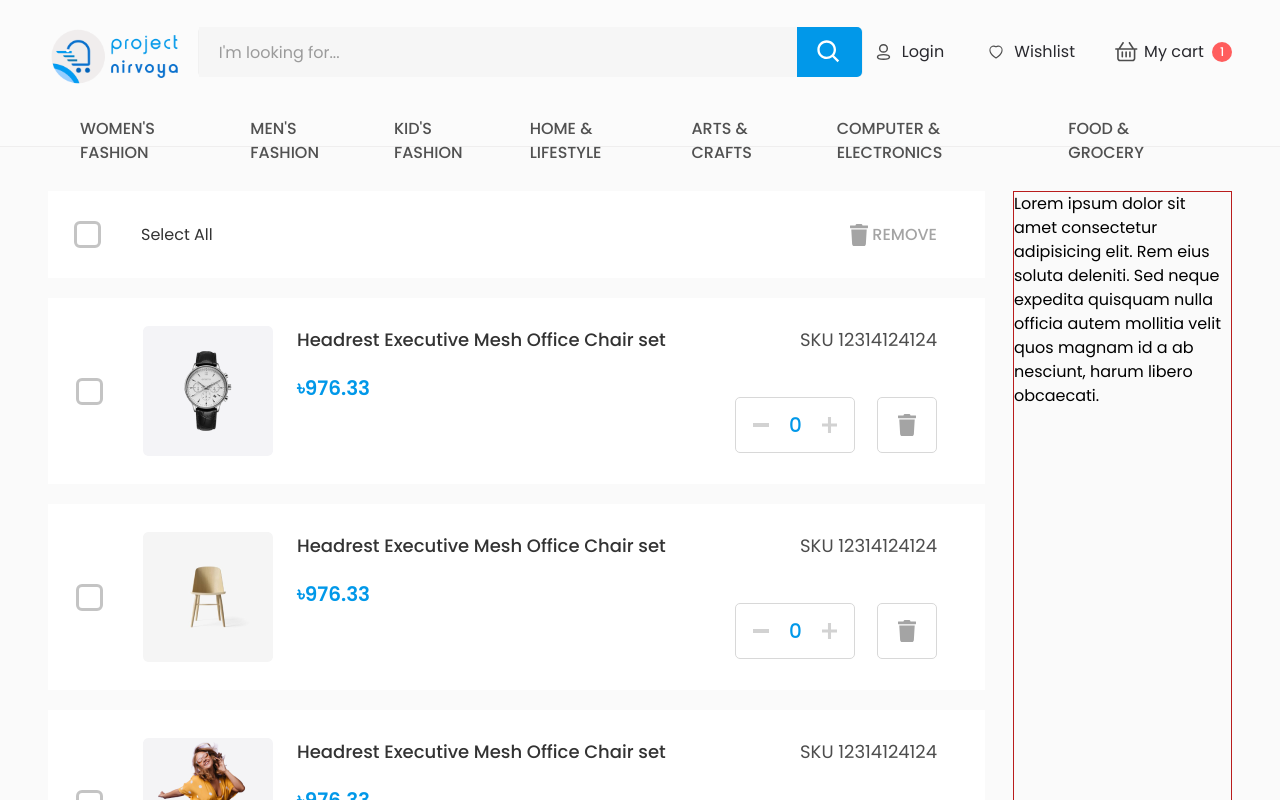
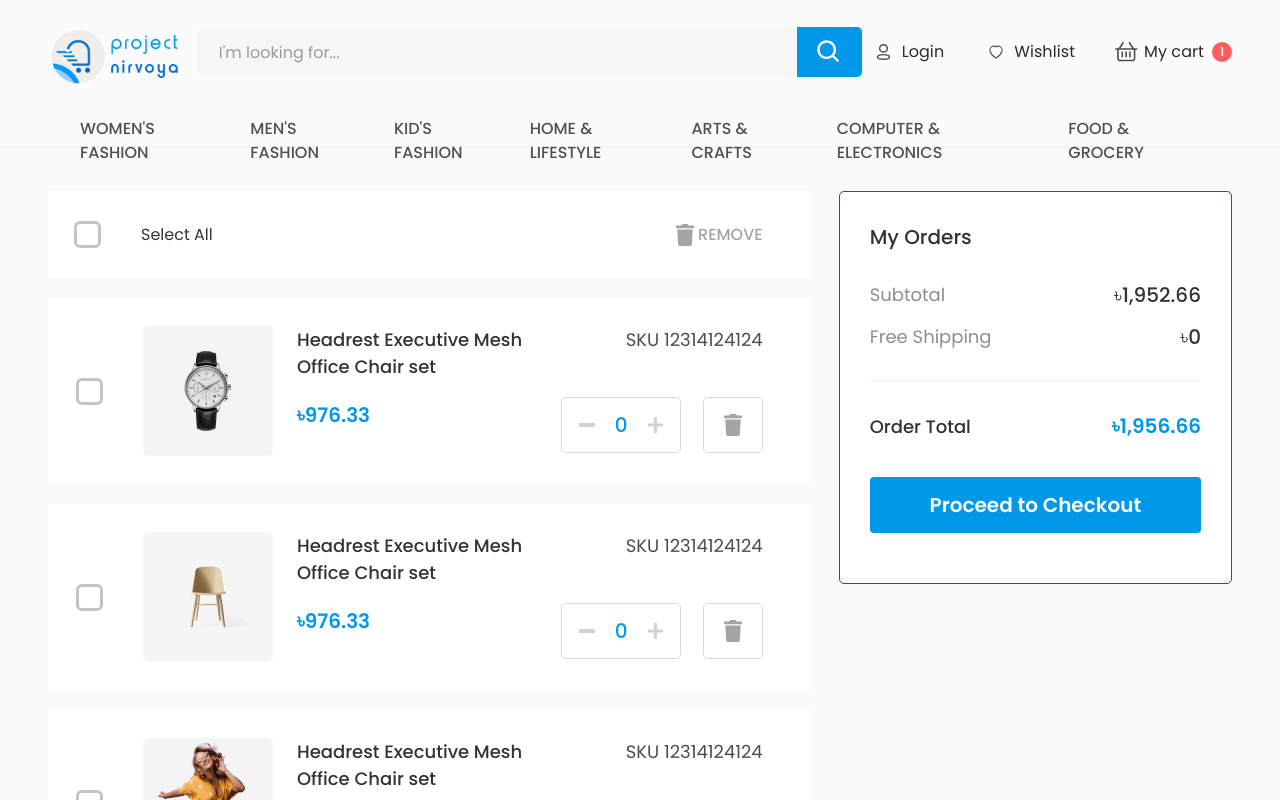
Before and after one commit to nursoftwarebd/glamcart-e-commerce, a Next.js app: page /check-out in a window 1280 px wide. Shown: the top 800 px of the page. Built offline with nearby package versions, Linux system fonts and the light colour scheme.

Commit message:
update checkout page

```diff
--- a/src/app/check-out/page.jsx
+++ b/src/app/check-out/page.jsx
@@ -9,13 +9,43 @@ const page = () => {
     <>
       <section className="pt-11 pb-13  bg-backgroundPage">
         <div className="container_fluid">
-          <div className="flex flex-col md:flex-row md:justify-between gap-7">
+          <div className="flex flex-col xl:flex-row xl:justify-between gap-7">
             <CardCheckout />
-            <div className="w-full xl:max-w-[439px] border border-red-700">
-              Lorem ipsum dolor sit amet consectetur adipisicing elit. Rem eius
-              soluta deleniti. Sed neque expedita quisquam nulla officia autem
-              mollitia velit quos magnam id a ab nesciunt, harum libero
-              obcaecati.
+            <div className="w-[439px] h-fit px-7.5 pt-7.5 pb-13 bg-white rounded-[5px] border border-red-700">
+              <h4 className="text-xl font-medium leading-[30px] text-blackPrimary">
+                My Orders
+              </h4>
+              <div className="py-7 space-y-3 border-b-[1.73px] border-lightGrayBlue">
+                <div className="flex items-center justify-between">
+                  <p className="text-lg leading-[26px] text-lineThrough">
+                    Subtotal
+                  </p>
+                  <h4 className="text-xl font-medium leading-[30px] text-blackPrimary">
+                    ৳1,952.66
+                  </h4>
+                </div>
+                <div className="flex items-center justify-between">
+                  <p className="text-lg leading-[26px] text-lineThrough">
+                    Free Shipping
+                  </p>
+                  <h4 className="text-xl font-medium leading-[30px] text-blackPrimary">
+                    ৳0
+                  </h4>
+                </div>
+              </div>
+              <div className="pt-6 pb-7.5 flex items-center justify-between">
+                <p className="text-lg font-medium leading-[27px] text-blackPrimary">
+                  Order Total
+                </p>
+                <h3 className="text-xl 2xl:text-heading28 leading-[42px] font-semibold text-secondary">
+                  ৳1,956.66
+                </h3>
+              </div>
+              <button className="w-full 2xl:w-[380px] h-14 px-1 2xl:px-0 rounded bg-secondary flex items-center justify-center">
+                <span className="text-xl text-backgroundNav leading-[30px] font-semibold">
+                  Proceed to Checkout
+                </span>
+              </button>
             </div>
           </div>
         </div>
--- a/src/components/screen/Checkout/CardCheckout.jsx
+++ b/src/components/screen/Checkout/CardCheckout.jsx
@@ -23,8 +23,8 @@ const CardCheckout = () => {
     }
   };
   return (
-    <div className="w-[937px] space-y-5">
-      <div className="py-7.5 pl-6.5 pr-12 w-[937px] bg-white flex items-center justify-between">
+    <div className="w-auto 2xl:max-w-[937px] space-y-5">
+      <div className="py-7.5 pl-6.5 pr-12 w-auto 2xl:max-w-[937px] bg-white flex items-center justify-between">
         {/* all select */}
         <div className="flex items-center gap-10">
           <Checkbox />
--- a/tailwind.config.js
+++ b/tailwind.config.js
@@ -80,6 +80,7 @@ module.exports = {
         lineThrough: "#8D8D8D",
         accountBlack: "#414B56",
         textBody: "#808080",
+        lightGrayBlue: "#F3F3F3",
         contactLabel: "#2E2E2E",
         indigoText: "#042847",
       },
```
